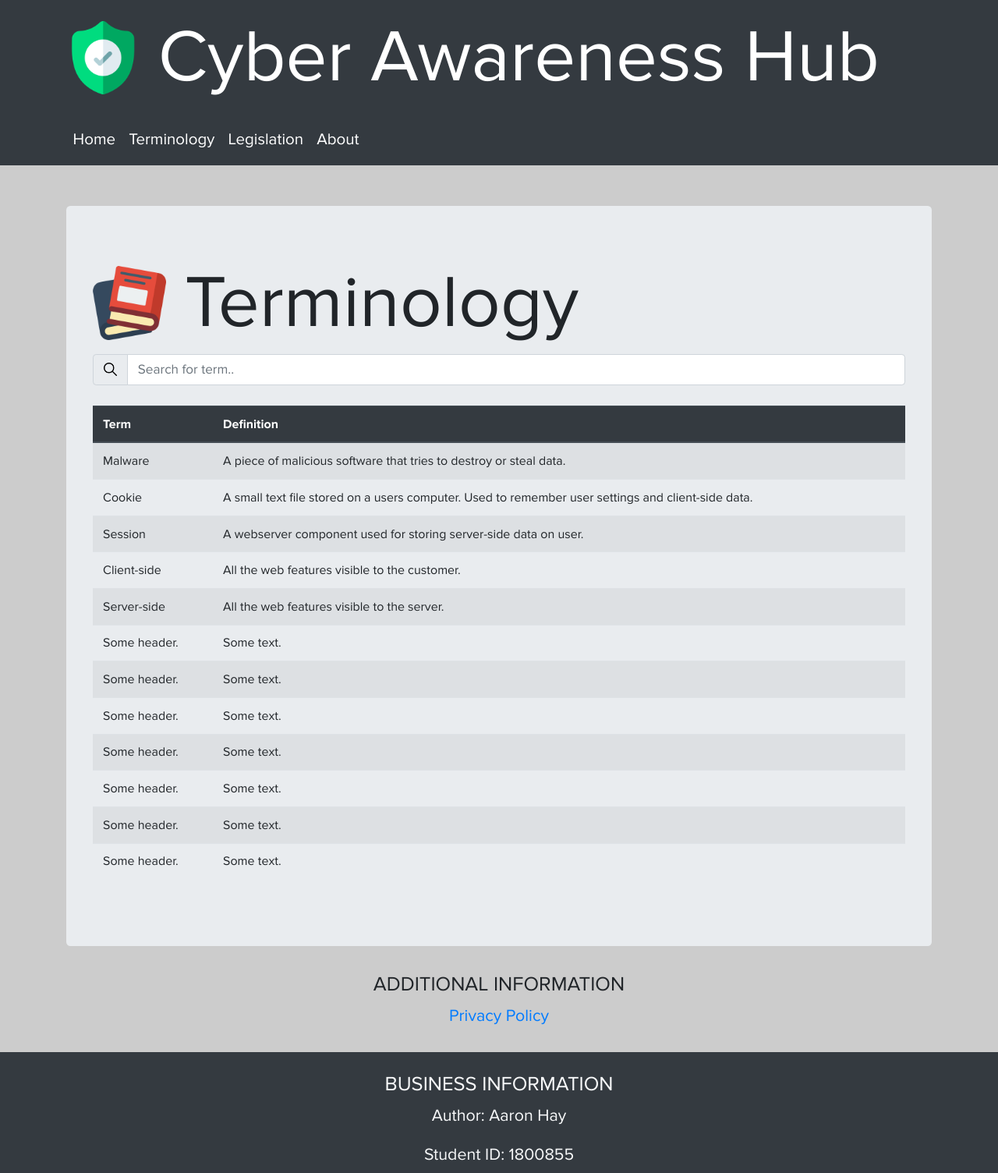
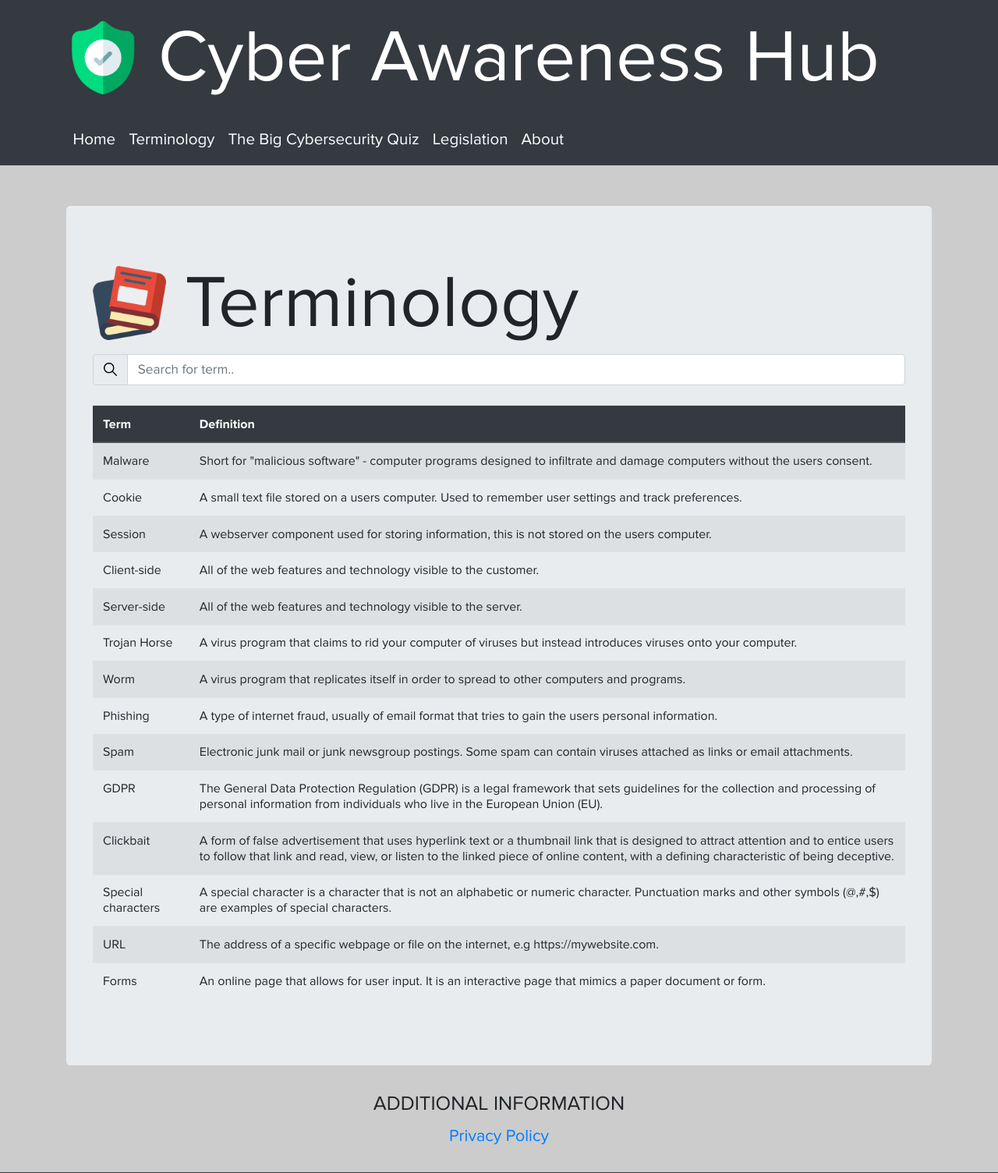
Before and after one commit to xanatos102/Honours-Project, a PHP site: page /terminology.php in a window 1280 px wide. Shown: the top 1504 px of the page at 78% size. Run offline with PHP 8.4, Linux system fonts and the light colour scheme; some web fonts are replaced.

Commit message:
Added big quiz component and updated layout of view pages.

```diff
--- a/View/index.php
+++ b/View/index.php
@@ -30,7 +30,7 @@
 <div class="container mt-5">
 
   <div class="jumbotron">
-    <h1 class="display-2">Welcome</h1>
+    <h1 class="display-2"><span style="align-items: center; display:flex;"><img src="images/house.png" alt="little yellow house" style="width: 1em; height: 1em; margin-right: 0.25em;"/>Welcome</span></h1>
       <p>The Cyber Awareness Hub is dedicated to providing the latest information on cyber related threats. For more information on potential threats to your security, click one of the links below.</p>
 
   <?php
--- a/View/navigation.php
+++ b/View/navigation.php
@@ -28,6 +28,9 @@
             <a class="nav-link" href="terminology.php">Terminology</a>
         </li>
         <li class="nav-item active">
+            <a class="nav-link" href="big-quiz.php">The Big Cybersecurity Quiz</a>
+        </li>
+        <li class="nav-item active">
             <a class="nav-link" href="privacy-policy.php">Legislation</a>
         </li>
         <li class="nav-item active">
--- a/View/terminology.php
+++ b/View/terminology.php
@@ -32,51 +32,59 @@
           </thead>
           <tr>
             <td class="text-left">Malware</td>
-            <td class="text-left">A piece of malicious software that tries to destroy or steal data.</td>
+            <td class="text-left">Short for "malicious software" - computer programs designed to infiltrate and damage computers without the users consent.</td>
           </tr>
           <tr>
             <td class="text-left">Cookie</td>
-            <td class="text-left">A small text file stored on a users computer. Used to remember user settings and client-side data.</td>
+            <td class="text-left">A small text file stored on a users computer. Used to remember user settings and track preferences.</td>
           </tr>
           <tr>
             <td class="text-left">Session</td>
-            <td class="text-left">A webserver component used for storing server-side data on user.</td>
+            <td class="text-left">A webserver component used for storing information, this is not stored on the users computer.</td>
           </tr>
           <tr>
             <td class="text-left">Client-side</td>
-            <td class="text-left">All the web features visible to the customer.</td>
+            <td class="text-left">All of the web features and technology visible to the customer.</td>
           </tr>
           <tr>
             <td class="text-left">Server-side</td>
-            <td class="text-left">All the web features visible to the server.</td>
+            <td class="text-left">All of the web features and technology visible to the server.</td>
           </tr>
           <tr>
-            <td class="text-left">Some header.</td>
-            <td class="text-left">Some text.</td>
+            <td class="text-left">Trojan Horse</td>
+            <td class="text-left">A virus program that claims to rid your computer of viruses but instead introduces viruses onto your computer.</td>
           </tr>
           <tr>
-            <td class="text-left">Some header.</td>
-            <td class="text-left">Some text.</td>
+            <td class="text-left">Worm</td>
+            <td class="text-left">A virus program that replicates itself in order to spread to other computers and programs.</td>
           </tr>
           <tr>
-            <td class="text-left">Some header.</td>
-            <td class="text-left">Some text.</td>
+            <td class="text-left">Phishing</td>
+            <td class="text-left">A type of internet fraud, usually of email format that tries to gain the users personal information.</td>
           </tr>
           <tr>
-            <td class="text-left">Some header.</td>
-            <td class="text-left">Some text.</td>
+            <td class="text-left">Spam</td>
+            <td class="text-left">Electronic junk mail or junk newsgroup postings. Some spam can contain viruses attached as links or email attachments.</td>
           </tr>
           <tr>
-            <td class="text-left">Some header.</td>
-            <td class="text-left">Some text.</td>
+            <td class="text-left">GDPR</td>
+            <td class="text-left">The General Data Protection Regulation (GDPR) is a legal framework that sets guidelines for the collection and processing of personal information from individuals who live in the European Union (EU).</td>
           </tr>
           <tr>
-            <td class="text-left">Some header.</td>
-            <td class="text-left">Some text.</td>
+            <td class="text-left">Clickbait</td>
+            <td class="text-left">A form of false advertisement that uses hyperlink text or a thumbnail link that is designed to attract attention and to entice users to follow that link and read, view, or listen to the linked piece of online content, with a defining characteristic of being deceptive.</td>
           </tr>
           <tr>
-            <td class="text-left">Some header.</td>
-            <td class="text-left">Some text.</td>
+            <td class="text-left">Special characters</td>
+            <td class="text-left">A special character is a character that is not an alphabetic or numeric character. Punctuation marks and other symbols (@,#,$) are examples of special characters.</td>
+          </tr>
+          <tr>
+            <td class="text-left">URL</td>
+            <td class="text-left">The address of a specific webpage or file on the internet, e.g https://mywebsite.com.</td>
+          </tr>
+          <tr>
+            <td class="text-left">Forms</td>
+            <td class="text-left">An online page that allows for user input. It is an interactive page that mimics a paper document or form.</td>
           </tr>
         </table>
     </div>
```
Also changed, not shown: Controller/attempt-retrieve-random-questions.php (added, +14 -0 lines), Model/api.php (+31 -0 lines), View/big-quiz-result.php (added, +102 -0 lines), View/big-quiz.php (added, +53 -0 lines), View/images/home.png (added), View/images/house.png (added).
